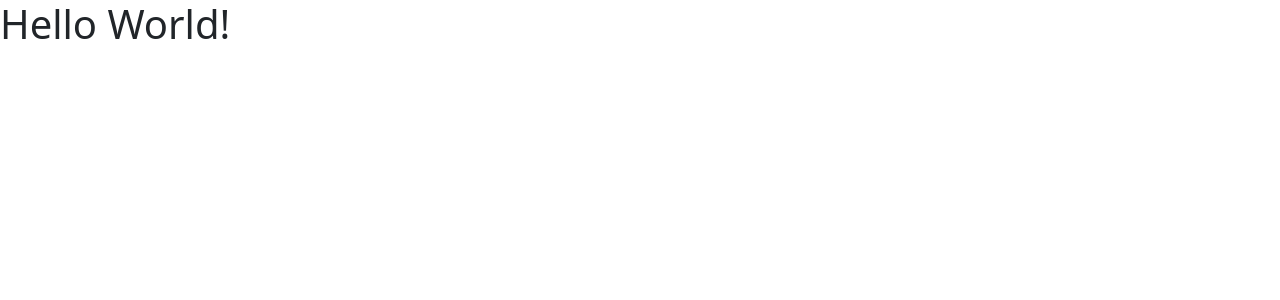
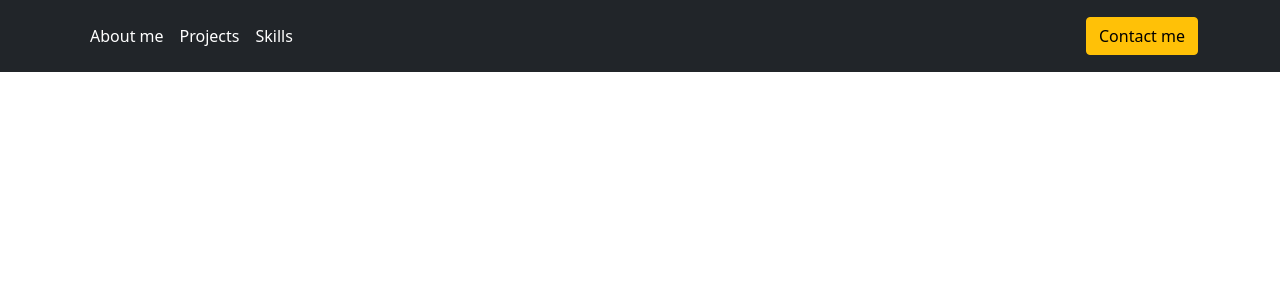
Before and after one commit to thomaskanzig/web-developer-portfolio, a React (Create React App) app: page / in a window 1280 px wide. Shown: the top 300 px of the page. Built offline with nearby package versions, Linux system fonts and the light colour scheme.

Commit message:
Added header

```diff
--- a/src/index.tsx
+++ b/src/index.tsx
@@ -1,7 +1,7 @@
 import React from 'react';
 import ReactDOM from 'react-dom';
 import './css/style.scss';
-import App from './App';
+import App from './js/App';
 import reportWebVitals from './reportWebVitals';
 
 ReactDOM.render(
--- a/src/App.tsx
+++ b/src/js/App.tsx
@@ -1,10 +1,9 @@
 import React from 'react';
+import Header from "./components/Header";
 
 const App = () => {
   return (
-    <div>
-        <h1>Hello World!</h1>
-    </div>
+    <Header/>
   );
 }
 
--- /dev/null
+++ b/src/js/components/Header.tsx
@@ -0,0 +1,25 @@
+import React from 'react';
+
+class Header extends React.Component {
+    render() {
+        return (
+            <header className="p-3 bg-dark text-white">
+                <div className="container">
+                    <div className="d-flex flex-wrap align-items-center justify-content-center justify-content-lg-start">
+                        <ul className="nav col-12 col-lg-auto me-lg-auto mb-2 justify-content-center mb-md-0">
+                            <li><a href="#" className="nav-link px-2 text-white">About me</a></li>
+                            <li><a href="#" className="nav-link px-2 text-white">Projects</a></li>
+                            <li><a href="#" className="nav-link px-2 text-white">Skills</a></li>
+                        </ul>
+
+                        <div className="text-end">
+                            <button type="button" className="btn btn-warning">Contact me</button>
+                        </div>
+                    </div>
+                </div>
+            </header>
+        );
+    }
+}
+
+export default Header;
```
Also changed, not shown: 1 other file (tests, documents, lock files or other folders).
